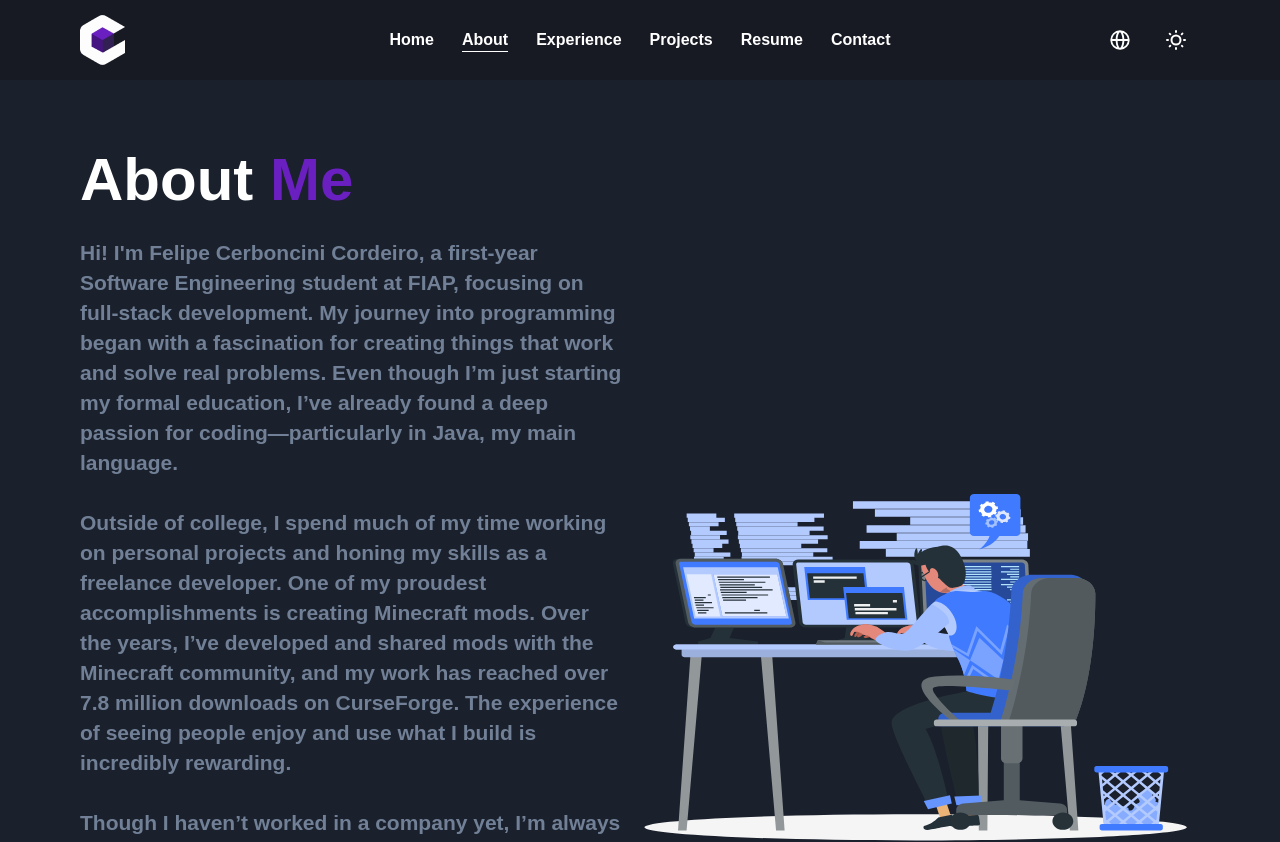
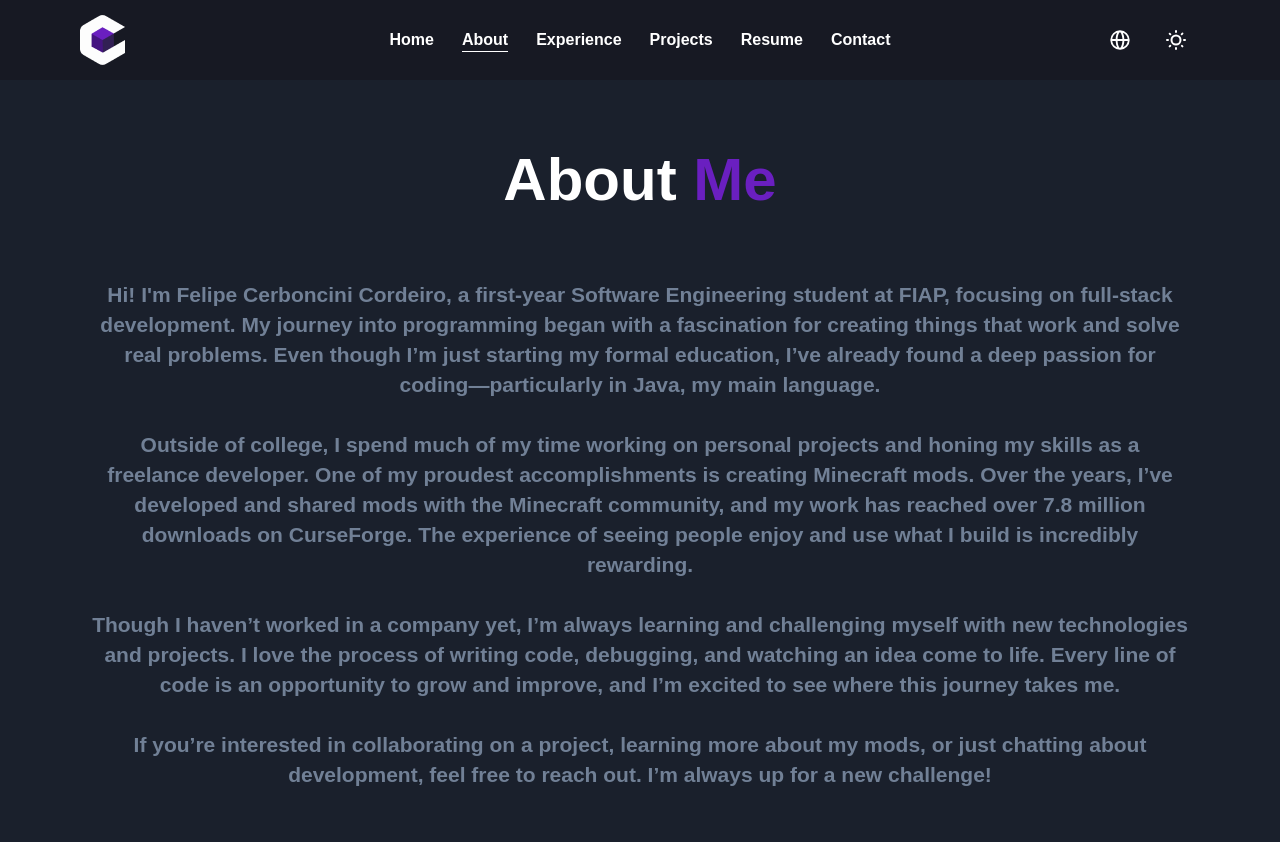
Before and after one commit to CerbonXD/Portfolio-WebSite, a React (Vite) app: page /about in a window 1280 px wide. Shown: the top 842 px of the page. Built offline with nearby package versions, Linux system fonts and the light colour scheme; a web font is replaced by a local one; what i18next-xhr-backend would draw is missing.

Commit message:
Remove image from about page

```diff
--- a/src/pages/About.jsx
+++ b/src/pages/About.jsx
@@ -34,7 +34,7 @@ const tools = [
 
 export default function About() {
     return (
-        <div className="px-20 my-[4.375rem]">
+        <div className="px-20 mb-[4.375rem] max-w-[120rem] mx-auto">
             <AboutMeSection/>
             <SkillsSection/>
             <ToolsSection/>
@@ -47,12 +47,12 @@ function AboutMeSection() {
     const [t] = useTranslation();
 
     return (
-        <section className="flex justify-between items-center max-w-[120rem] mx-auto">
-            <div className="max-w-[50%]">
-                <h1 className="text-6xl">
+        <section className="flex justify-center items-center">
+            <div>
+                <h1 className={h1CenterCss}>
                     {t("about.heading")} <span className={coloredTextCss}>{t("about.me.heading")}</span>
                 </h1>
-                <div className="mt-7 text-[1.313rem] leading-[1.875rem] text-[#718096]">
+                <div className="px-3 text-[1.313rem] text-center leading-[1.875rem] text-[#718096]">
                     <p>{t("about.first_paragraph")}</p>
                     <br/>
                     <p>{t("about.second_paragraph")}</p>
@@ -62,7 +62,6 @@ function AboutMeSection() {
                     <p>{t("about.fourth_paragraph")}</p>
                 </div>
             </div>
-            <img className="w-[800px]" src="/public/dev_coding.svg" alt="Dev coding vector image"></img>
         </section>
     )
 }
```
